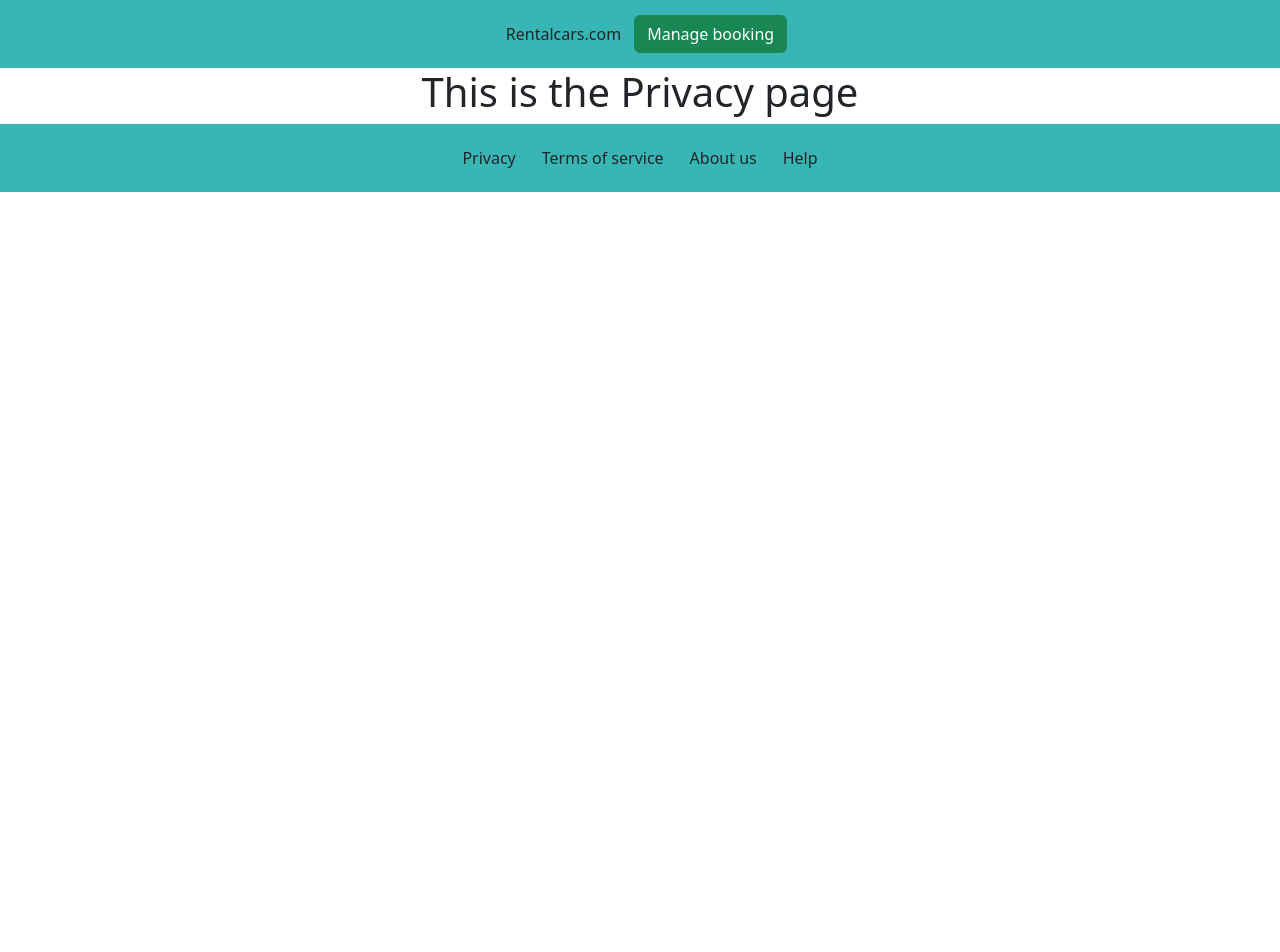
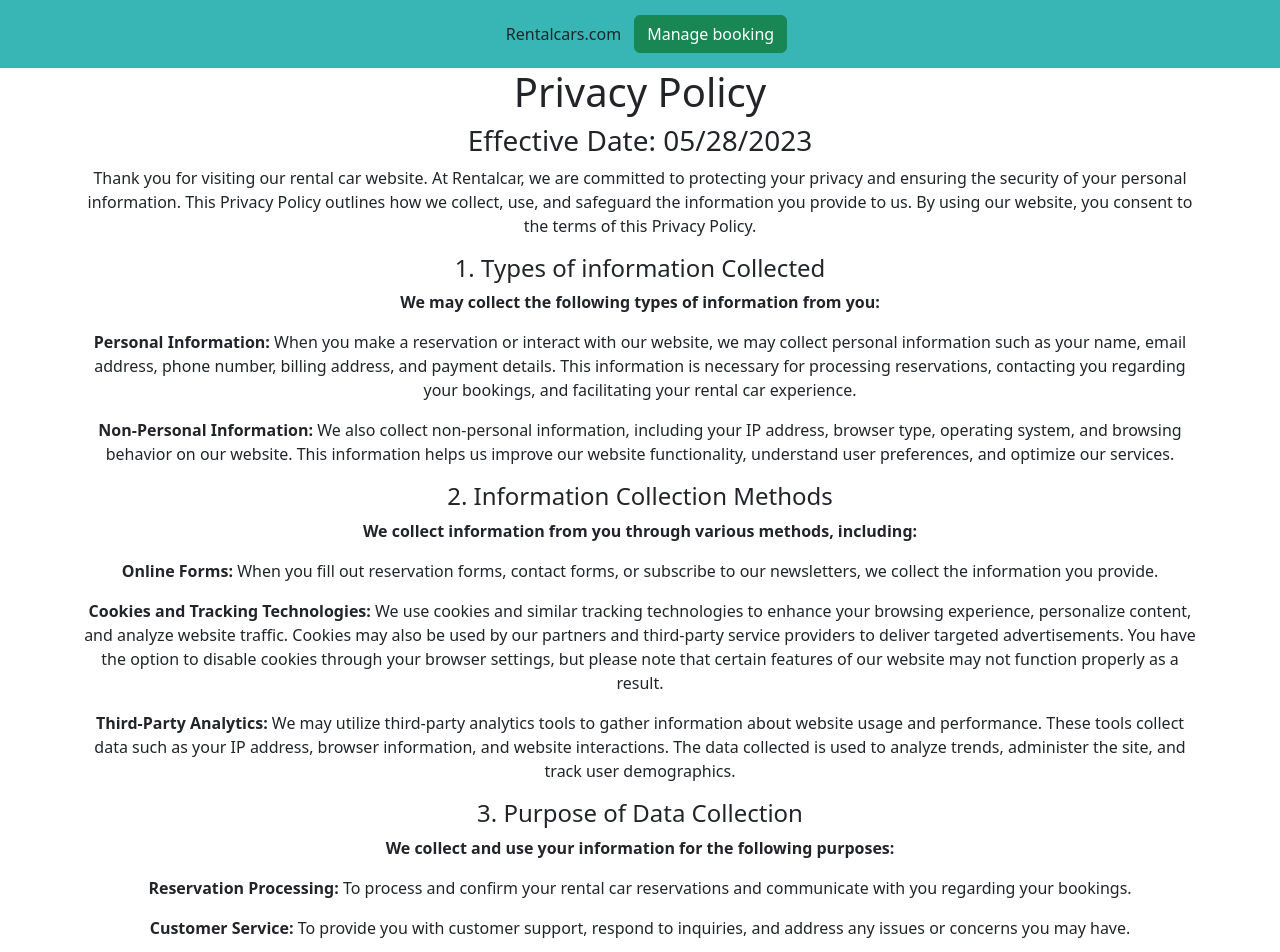
Before and after one commit to Will-Quinnan/Capstone, a React (Create React App) app: page /privacy in a window 1280 px wide. Shown: the top 952 px of the page. Before the commit the page ends 800 px from the top, so only its background shows below. Built offline with nearby package versions, Linux system fonts and the light colour scheme.

Commit message:
test merge branch 2

```diff
--- a/src/App.js
+++ b/src/App.js
@@ -7,6 +7,7 @@ import Privacy from './pages/privacy';
 import Terms from './pages/terms';
 import About from './pages/about';
 import Help from './pages/help';
+import Catalog from './pages/catalog';
 import YourOrder from './pages/yourOrders';
 
 import { BrowserRouter as Router, Routes, Route } from "react-router-dom"
@@ -21,6 +22,7 @@ function App() {
           <Routes>
             <Route path="/" element={<Home />} />
             <Route path="/login" element={<Login />} />
+            <Route path="/catalog" element= {<Catalog />} />
             <Route path="/privacy" element={<Privacy />} />
             <Route path="/terms" element={<Terms />} />
             <Route path="/about" element={<About />} />
--- a/src/pages/privacy.jsx
+++ b/src/pages/privacy.jsx
@@ -3,8 +3,32 @@ import './privacy.css';
 
 function Privacy(){
     return(
-        <div className='privacy'>
-            <h1>This is the Privacy page</h1>
+        <div className='container privacy'>
+            <h1>Privacy Policy</h1>
+            <h3>Effective Date: 05/28/2023</h3>
+            <p>Thank you for visiting our rental car website. At Rentalcar, we are committed to protecting your privacy and ensuring the security of your personal information. This Privacy Policy outlines how we collect, use, and safeguard the information you provide to us. By using our website, you consent to the terms of this Privacy Policy.</p>
+
+            <h4>1. Types of information Collected</h4>
+            <p><b>We may collect the following types of information from you:</b></p>
+            <p><b>Personal Information:</b> When you make a reservation or interact with our website, we may collect personal information such as your name, email address, phone number, billing address, and payment details. This information is necessary for processing reservations, contacting you regarding your bookings, and facilitating your rental car experience.</p>
+            <p><b>Non-Personal Information:</b> We also collect non-personal information, including your IP address, browser type, operating system, and browsing behavior on our website. This information helps us improve our website functionality, understand user preferences, and optimize our services.</p>
+
+            <h4>2. Information Collection Methods</h4>
+            <p><b>We collect information from you through various methods, including:</b></p>
+            <p><b>Online Forms:</b> When you fill out reservation forms, contact forms, or subscribe to our newsletters, we collect the information you provide.</p>
+            <p><b>Cookies and Tracking Technologies:</b> We use cookies and similar tracking technologies to enhance your browsing experience, personalize content, and analyze website traffic. Cookies may also be used by our partners and third-party service providers to deliver targeted advertisements. You have the option to disable cookies through your browser settings, but please note that certain features of our website may not function properly as a result.</p>
+            <p><b>Third-Party Analytics:</b> We may utilize third-party analytics tools to gather information about website usage and performance. These tools collect data such as your IP address, browser information, and website interactions. The data collected is used to analyze trends, administer the site, and track user demographics.</p>
+
+            <h4>3. Purpose of Data Collection</h4>
+            <p><b>We collect and use your information for the following purposes:</b></p>
+            <p><b>Reservation Processing:</b> To process and confirm your rental car reservations and communicate with you regarding your bookings.</p>
+            <p><b>Customer Service:</b> To provide you with customer support, respond to inquiries, and address any issues or concerns you may have.</p>
+            <p><b>Personalization:</b> To personalize your experience on our website, recommend relevant offers, and tailor our services to your preferences.</p>
+            <p><b>Marketing and Promotions:</b> To send you promotional materials, newsletters, and special offers related to our rental car services. You can unsubscribe from these communications at any time.</p>
+            <p><b>Legal Compliance:</b> To comply with applicable laws, regulations, and legal processes.</p>
+
+
+
         </div>
     );
 }
```
